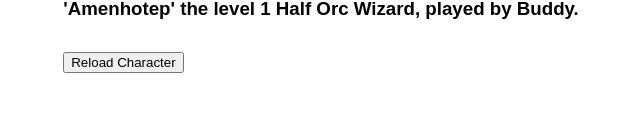
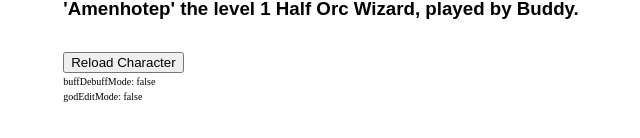
Before and after one commit to augenblick/CharacterSheet, a Vue app: page / in a window 1280 px wide. Shown: the part 638-776 px from the top of the page, without its empty margins (319-959 px from the left). Built offline with nearby package versions, Linux system fonts and the light colour scheme.

Commit message:
started messing with buffdebuff and godeditmode hotkeys

```diff
--- a/src/views/CharacterSheet.vue
+++ b/src/views/CharacterSheet.vue
@@ -11,11 +11,35 @@ import { defineComponent } from 'vue';
 export default defineComponent({
       data(){
         return {
-          characterModel : {type: Object, default: null}
+          characterModel : {type: Object, default: null},
+          buffDebuffMode : false,
+          godEditMode: false
         }
       },
       created(){
         this.loadInitialData();
+      },
+      mounted(){
+        document.addEventListener('keydown', (event) =>{
+          console.log(event);
+          if ((event.code === 'ShiftLeft' || event.code === 'ShiftRight') && !(event.code === 'ControlLeft')){
+            this.buffDebuffMode = true;
+          }
+          if ((event.code === 'ShiftLeft' || event.code === 'ShiftRight') && event.code === 'ControlLeft'){
+            this.godEditMode = true;
+          }
+        });
+        document.addEventListener('keyup', (event) =>{
+          console.log(event);
+          if (event.code === 'ShiftLeft' || event.code === 'ShiftRight'){
+            this.buffDebuffMode = false;
+            this.godEditMode = false;
+          }
+          if (event.code === 'ControlLeft'){
+            this.godEditMode = false;
+          }
+
+        });
       },
       methods:{
         loadInitialData(){
@@ -38,5 +62,13 @@ export default defineComponent({
     <h3>'{{ characterModel.characterInfo.characterName }}' the level {{characterModel.level}} {{ characterModel.characterInfo.race }} {{ characterModel.characterInfo.class.className }}, played by {{ characterModel.characterInfo.playerName }}.</h3>
     <br/>
     <button @click="reloadCharacterData">Reload Character</button>
+    <div class="tiny">buffDebuffMode: {{ buffDebuffMode }}</div>
+    <div class="tiny">godEditMode: {{ godEditMode }}</div>
   </main>
 </template>
+
+<style scoped>
+.tiny{
+  font-size:x-small;
+}
+</style>
```
